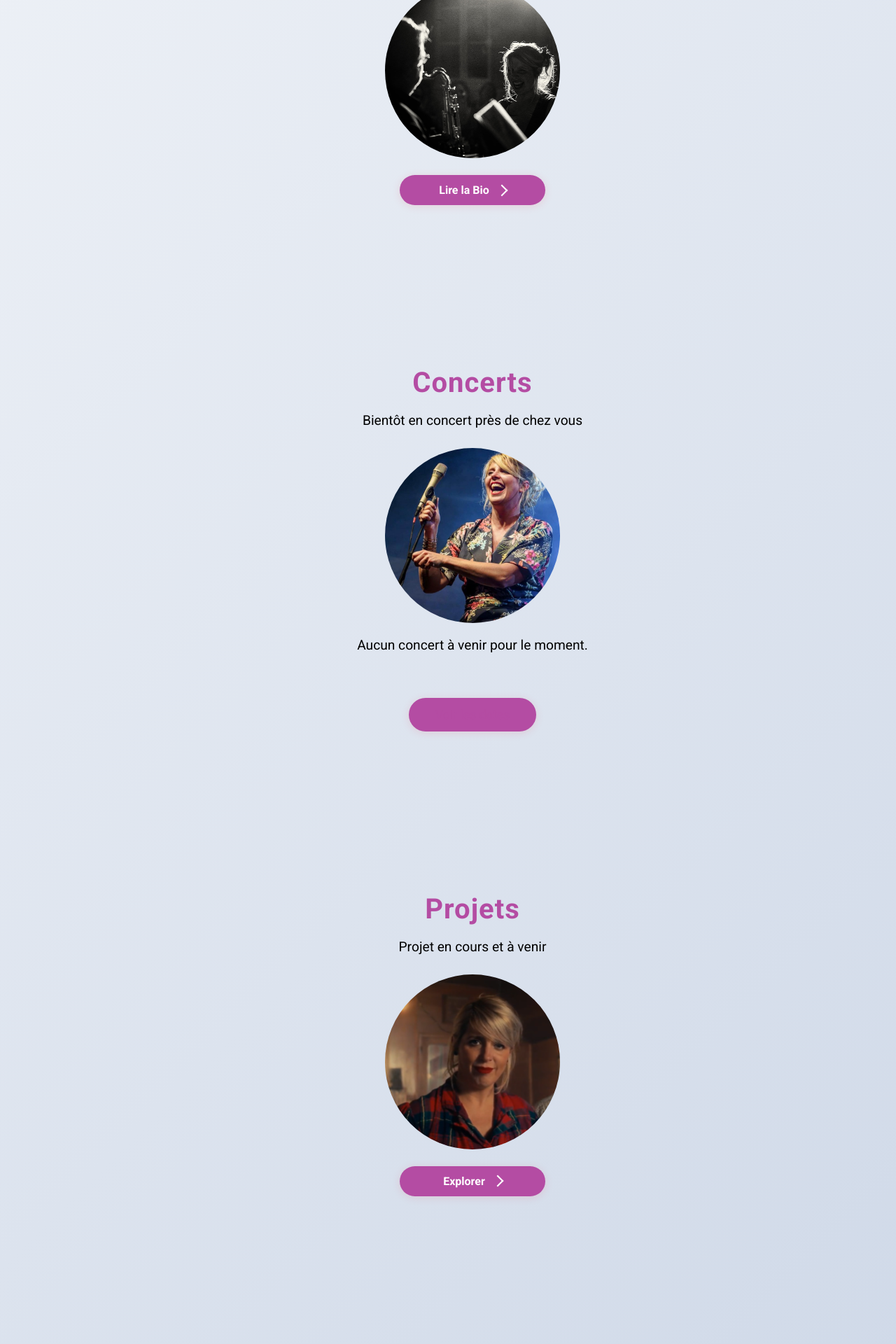
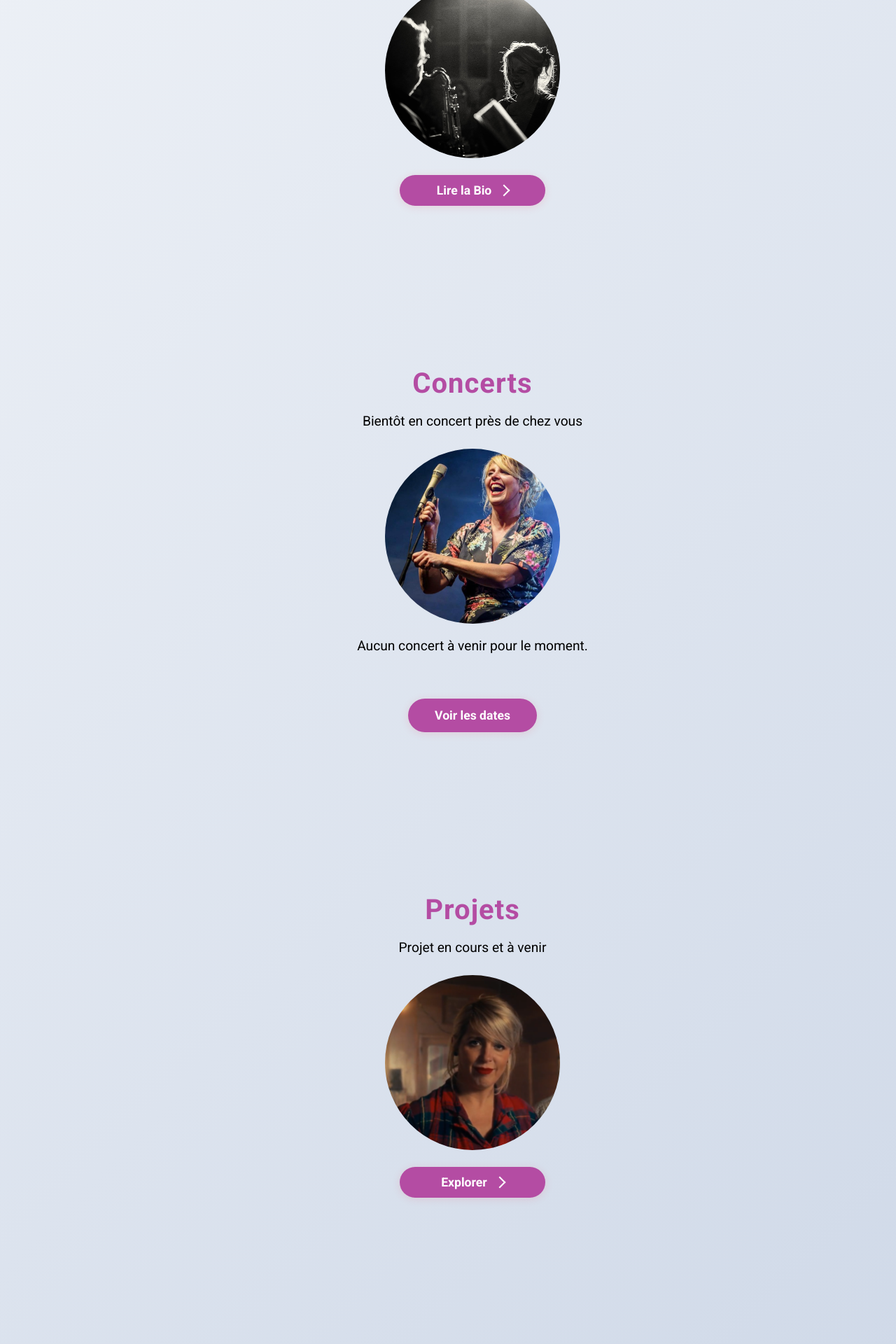
Before and after one commit to BrunoJubert/EmilieHedou-php, a PHP site: page /EmilieHedou-php/views/pages/home.php in a window 1280 px wide. Shown: the part 1114-3034 px from the top of the page at 70% size. Run offline with PHP 8.4, Linux system fonts and the light colour scheme; data that the repository does not hold is empty; some libraries are stand-ins or nearby versions.

Commit message:
reglages css liens

```diff
--- a/public/styles/styles.css
+++ b/public/styles/styles.css
@@ -25,7 +25,7 @@
   --border-radius: 24px;
 
   /* Sidebar */
-  --sidebar-width-open: 235px;
+  --sidebar-width-open: 240px;
   --sidebar-width-closed: 70px;
   --sidebar-bg: #363696;
   --sidebar-radius: 28px;
@@ -35,13 +35,11 @@
 a,
 a:link,
 a:visited {
-  color: var(--primary-dark);
   text-decoration: none;
 }
 
 a:hover,
 a:focus {
-  color: var(--primary-darker);
   text-decoration: underline;
 }
 
@@ -539,7 +537,6 @@ body {
   border: none;
   padding: 10px 26px;
   border-radius: var(--border-radius);
-  font-size: 1rem;
   cursor: pointer;
   transition: background var(--transition-speed);
   box-shadow: var(--button-shadow);
@@ -547,10 +544,13 @@ body {
 
 .submit:hover,
 .see-more:hover {
-  background: var(--primary-darker);
   color: var(--text-light);
   box-shadow: 0 4px 20px rgba(39, 100, 146, 0.541);
   transform: translateY(-1px);
+}
+
+a.see-more:hover {
+  text-decoration: none;
 }
 
 .see-more-dropdown {
@@ -565,7 +565,7 @@ body {
   color: var(--text-light);
   padding: 12px 24px;
   border-radius: var(--border-radius, 25px);
-  font-size: 1rem;
+  font-size: 1.1rem;
   font-weight: 700;
   transition: background 0.3s;
   outline: none;
--- a/views/pages/home.php
+++ b/views/pages/home.php
@@ -146,7 +146,7 @@ if (isset($_GET['login'])) {
         <?php endif; ?>
         <!-- Fin de l’aperçu dynamique -->
 
-        <a href="/EmilieHedou-php/concerts" class="see-more" style="margin-top:2em;display:inline-block;">Voir les dates</a>
+        <a href="/EmilieHedou-php/concerts" class="see-more" style="margin-top:2em;display:inline-block;"><strong>Voir les dates</strong></a>
         </section>
 
     <section id="projets" class="hero section-appear">
@@ -199,7 +199,7 @@ if (isset($_GET['login'])) {
                 <label for="message">Message</label>
                 <textarea id="message" name="message" rows="6" required></textarea>
             </div>
-            <button type="submit" class="submit">Envoyer</button>
+            <button type="submit" class="submit"><strong>Envoyer</strong></button>
         </form>
     </section>
 </main>
--- a/views/partials/header.php
+++ b/views/partials/header.php
@@ -67,7 +67,7 @@ if (session_status() === PHP_SESSION_NONE) {
                 <li>
                     <a href="/EmilieHedou-php/#presse">
                         <i class="fas fa-newspaper"></i>
-                        <span class="nav-label">Dossier de presse</span>
+                        <span class="nav-label">Presse</span>
                     </a>
                 </li>
                 <li>
```
